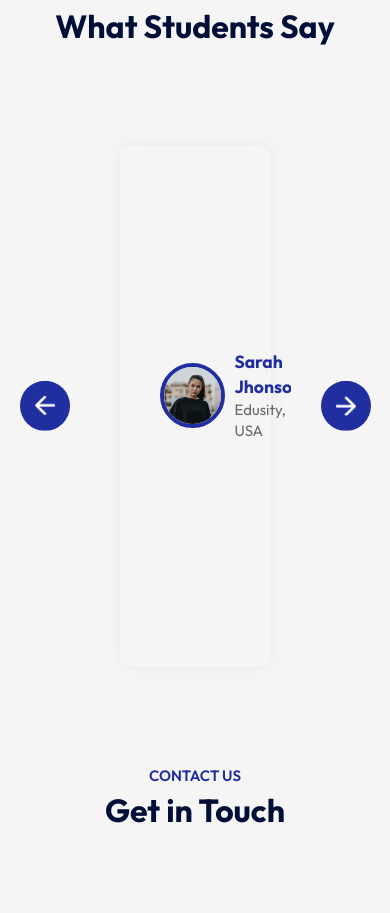
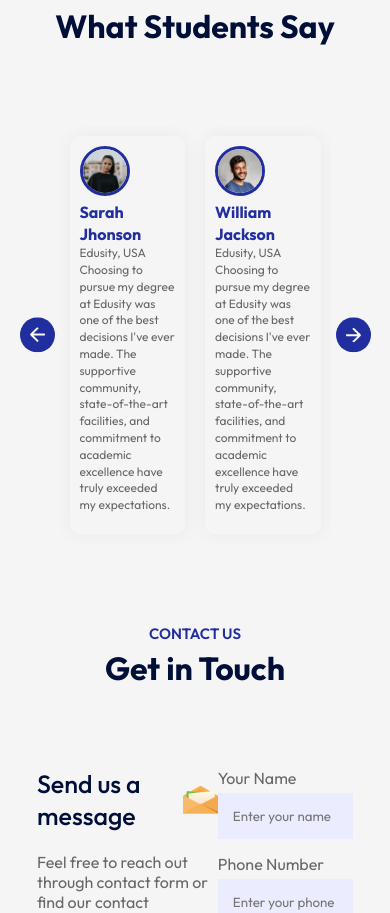
Before and after one commit to gmartindelcye/react-modern-website, a React (Vite) app: page / in a window 390 px wide. Shown: the part 3807-4720 px from the top of the page. Built offline with nearby package versions, Linux system fonts and the light colour scheme.

Commit message:
Testimonials responsive

```diff
--- a/src/components/Testimonials/Testimonials.css
+++ b/src/components/Testimonials/Testimonials.css
@@ -63,3 +63,41 @@
 .user-info h3{
     color: #212ea0;
 }
+
+/* ----- media query ----- */
+
+@media (max-width: 800px){
+    .testimonials{
+        padding: 0 40px;
+    }
+    .next-btn, .back-btn{
+        padding: 10px;
+        width: 35px;
+    }
+    .testimonials ul li{
+        padding: 10px;
+    }
+    .slide{
+        padding: 10px;
+    }
+    .slide img{
+        width: 50px;
+        border: 3px solid #212ea0;
+    }
+}
+
+/* ----- media query ----- */
+
+@media (max-width: 600px){
+    .user-info{
+        display: block;
+        margin-bottom: 10px;
+        font-size: 12px;
+    }
+    .user-info h3{
+        font-size: 16px;
+    }
+    .slider p{
+        font-size: 12px;
+    }
+}
```
